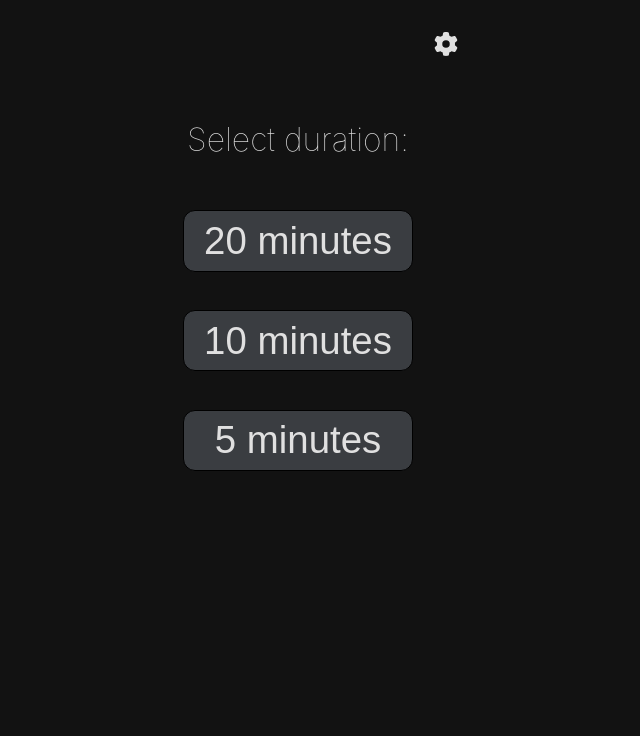
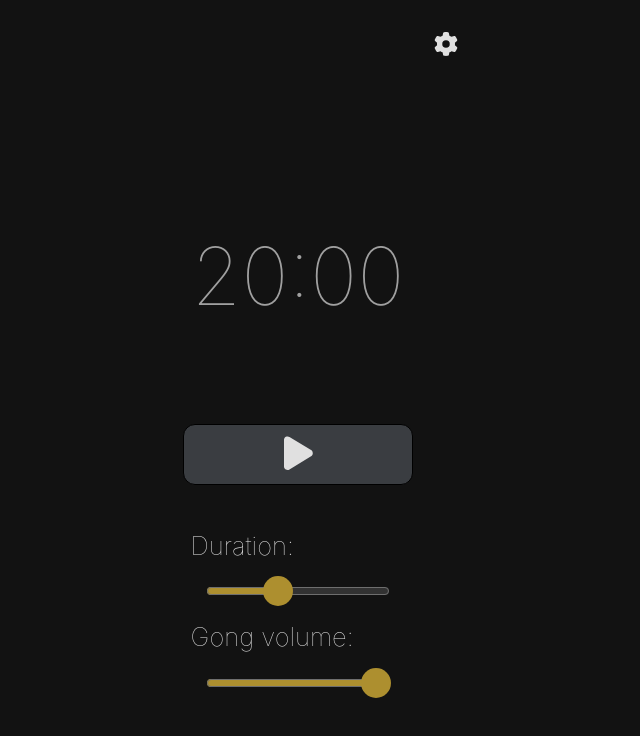
Before and after one commit to BenLayet/meditation-timer, a React (Vite) app in the folder packages/frontend/: page / in a window 1280 px wide. Shown: the top 736 px of the page, without its empty margins (342-982 px from the left). Built offline with nearby package versions, Linux system fonts and the light colour scheme; no server answers.

Commit message:
0: better UX

```diff
--- a/packages/domain/src/timer/selectors.js
+++ b/packages/domain/src/timer/selectors.js
@@ -6,7 +6,7 @@ export const getFormattedTime = (timerState) => formatSeconds(getRemainingSecond
 
 //private selectors
 function getRemainingSeconds(timerState){
-    const elapsedSeconds = Math.floor((timerState.lastTickTimestampMs - timerState.startedTimestampMs) / 1000);
+    const elapsedSeconds = timerState.lastTickTimestampMs ? Math.floor((timerState.lastTickTimestampMs - timerState.startedTimestampMs) / 1000):0;
     return Math.max(0, timerState.totalSeconds - elapsedSeconds);
 }
 function formatSeconds (seconds) {
--- a/packages/domain/src/timer/stateUpdaters.js
+++ b/packages/domain/src/timer/stateUpdaters.js
@@ -1,10 +1,16 @@
-export function onTimerStarted(state, startedTimestampMs){
+export function onTimerStarted(state, currentTimestampMs){
     return {
         ...state,
-        startedTimestampMs,
-        lastTickTimestampMs: startedTimestampMs
+        startedTimestampMs: currentTimestampMs,
+        lastTickTimestampMs: currentTimestampMs
     };
 }
 export function onTimerTicked(state, currentTimestampMs){
     return {...state, lastTickTimestampMs: currentTimestampMs};
 }
+
+export function onTimerCancelled(state){
+    return {
+        totalSeconds: state.totalSeconds
+    };
+}
--- a/packages/frontend/public/locales/en.json
+++ b/packages/frontend/public/locales/en.json
@@ -1,5 +1,6 @@
 {
-  "duration": "Select duration:",
+  "duration": "Duration:",
+  "volume": "Gong volume:",
   "minutes": "{{minuteCount}} minutes",
   "days_in_a_row": "{{dailyStreak}} days in a row",
   "start_timer": "Start timer",
--- a/packages/frontend/public/locales/fr.json
+++ b/packages/frontend/public/locales/fr.json
@@ -1,5 +1,6 @@
 {
-  "duration": "Choisissez la durée :",
+  "duration": "Durée :",
+  "volume": "Volume du gong :",
   "minutes": "{{minuteCount}} minutes",
   "days_in_a_row": "{{dailyStreak}} jours de suite",
   "start_timer": "Commencer le minuteur",
--- a/packages/frontend/src/components/app/App.css
+++ b/packages/frontend/src/components/app/App.css
@@ -5,6 +5,15 @@
     display: flex;
     flex-direction: column;
     position: relative;
+    height: 100vh;
+
+}
+.app-body {
+    flex: 1;
+    display: flex;
+    flex-direction: column;
+    justify-content: center;
+    align-items: center;
 }
 
 .settings-bar {
--- a/packages/frontend/src/components/app/App.jsx
+++ b/packages/frontend/src/components/app/App.jsx
@@ -1,13 +1,19 @@
 import './App.css'
-import DurationSelect from "../durationSelect/DurationSelect.jsx";
 import Settings from "../settings/Settings.jsx";
+import Timer from "../timer/Timer.jsx";
+import '../../config/i18n';
+
 
 function App() {
 
   return (
     <>
-        <Settings/>
-        <DurationSelect />
+        <div className="app-header">
+            <Settings/>
+        </div>
+        <div className="app-body">
+            <Timer />
+        </div>
     </>
   )
 }
--- a/packages/frontend/src/components/timer/Timer.css
+++ b/packages/frontend/src/components/timer/Timer.css
@@ -13,3 +13,22 @@
         opacity: 0.6;
     }
 }
+.timer-settings{
+    display: flex;
+    flex-direction: column;
+    justify-content: start;
+    align-items: start;
+    margin-top: 1em;
+    font-size: 0.8em;
+    transition: opacity 1s;
+    opacity: 1;
+}
+.hidden{
+    opacity: 0;
+    pointer-events: none;
+}
+.timer-setting{
+    display: flex;
+    flex-direction: column;
+    align-items: start;
+}
--- a/packages/frontend/src/components/timer/Timer.jsx
+++ b/packages/frontend/src/components/timer/Timer.jsx
@@ -2,16 +2,28 @@ import "./Timer.css";
 import {useState, useEffect} from 'react';
 import {wakeLockService} from '../../services/wakeLockService.js';
 import {gongService} from '../../services/gongService.js';
-import {onTimerTicked, onTimerStarted} from "domain/src/timer/stateUpdaters.js";
+import {onTimerTicked, onTimerStarted, onTimerCancelled} from "domain/src/timer/stateUpdaters.js";
 import {getFormattedTime, hasTimerStarted, isTimerRunning, isTimeUp} from "domain/src/timer/selectors.js";
 import {meditationRepository} from "../../repositories/meditationRepository.js";
 import {useTranslation} from "react-i18next";import { FontAwesomeIcon } from '@fortawesome/react-fontawesome';
-import { faPlay } from '@fortawesome/free-solid-svg-icons';
+import { faPlay, faStop } from '@fortawesome/free-solid-svg-icons';
 
 
-function Timer({totalSeconds}) {
+function Timer() {
     const { t } = useTranslation();
-    const [timerState, setTimerState] = useState({totalSeconds});
+    const [volume, setVolume] = useState(100);
+    const [timerState, setTimerState] = useState({totalSeconds:1200});
+    useEffect(() => {
+        const duration = localStorage.getItem('duration');
+        if (duration) {
+            const totalSeconds = parseInt(duration)*60;
+            setTimerState({totalSeconds});
+        }
+        const volume = localStorage.getItem('volume');
+        if (volume) {
+            setVolume(parseInt(volume));
+        }
+    }, []);
 
     const intervalCallBack  = () => {
         const updatedState = onTimerTicked(timerState, Date.now());
@@ -41,15 +53,61 @@ function Timer({totalSeconds}) {
         gongService.play();
         setTimerState(onTimerStarted(timerState, Date.now()));
     };
+    const cancelTimer = () =>  {
+        wakeLockService.releaseWakeLock();
+        gongService.stop();
+        setTimerState(onTimerCancelled(timerState));
+    };
+    const handleDurationChange = (event) => {
+        const newDuration = event.target.value;
+        setTimerState({totalSeconds: newDuration*60});
+        localStorage.setItem('duration', newDuration);
+    };
+    const handleVolumeChange = (event) => {
+        const volume = event.target.value;
+        gongService.setVolume(volume);
+        localStorage.setItem('volume', volume);
+    };
 
     return <>
+        <h1 className="timer">{getFormattedTime(timerState)}</h1>
         {
-            hasTimerStarted(timerState) ?
-                <h1 className="timer">{getFormattedTime(timerState)}</h1> :
-                <button className="mainAction" onClick={startTimer} aria-description={t('start_timer')}>
+            hasTimerStarted(timerState)?
+                <button className="mainAction" onClick={cancelTimer}   >
+                    <FontAwesomeIcon icon={faStop} />
+                </button>
+                :
+                <button className="mainAction" onClick={startTimer}   >
                     <FontAwesomeIcon icon={faPlay} />
                 </button>
         }
+        <div className={`timer-settings ${isTimerRunning(timerState) && "hidden"}`}>
+            <div className="timer-setting">
+                <label htmlFor="duration">{t('duration')}</label>
+                <input
+                    id="duration"
+                    type="range"
+                    min="5"
+                    max="45"
+                    step="5"
+                    value={timerState.totalSeconds / 60}
+                    onChange={handleDurationChange}
+                />
+            </div>
+            <div className="timer-setting">
+                <label htmlFor="volume">{t('volume')}</label>
+                <input
+                    id="volume"
+                    type="range"
+                    min="0"
+                    max="100"
+                    step="10"
+                    value={volume}
+                    onChange={handleVolumeChange}
+                />
+            </div>
+
+        </div>
     </>;
 }
 
--- a/packages/frontend/src/index.css
+++ b/packages/frontend/src/index.css
@@ -36,17 +36,21 @@ h1 {
   margin-bottom: 1em;
 }
 
-button {
-  background-color: var(--button-background);
-  color: var(--text-color);
-  border: 1px solid var(--border-color);
-  cursor: pointer;
-  transition: background-color 0.25s, border-color 0.25s;
-  border-radius: 12px; /* Increased border radius */
+button, input{
   font-size: 1.2em; /* Increased font size */
   padding: 0.2em; /* Added padding */
   min-width: 6em;
   margin: 0.5em;
+  cursor: pointer;
+  transition: background-color 0.25s, border-color 0.25s;
+  box-sizing: border-box;
+}
+
+button {
+  border-radius: 12px; /* Increased border radius */
+  background-color: var(--button-background);
+  color: var(--text-color);
+  border: 1px solid var(--border-color);
 }
 
 button:hover {
@@ -59,6 +63,20 @@ button:focus-visible {
   outline: 4px auto var(--focus-color);
 }
 
+input[type='range']{
+  accent-color: var(--primary-color);
+  height: 30px; /* Increased height */
+  border-radius: 50%; /* Increased border radius */
+  opacity: 0.8;
+}
+
+input[type="range"]::-webkit-slider-thumb {
+   transform: scale(2);
+}
+
+input[type="range"]::-moz-range-thumb{
+  transform: scale(2);
+}
 a {
   color: var(--primary-color);
   text-decoration: none;
--- a/packages/frontend/src/services/gongService.js
+++ b/packages/frontend/src/services/gongService.js
@@ -12,6 +12,10 @@ class GongService {
     stop() {
         this.audio.pause();
     }
+
+    setVolume(volume) {
+        this.audio.volume = volume / 100;
+    }
 }
 
 export const gongService = new GongService('/bowl.ogg');
```
